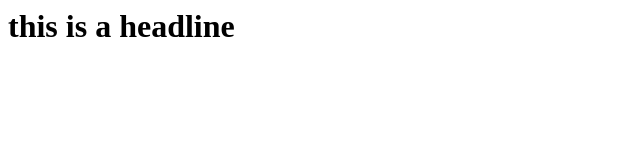
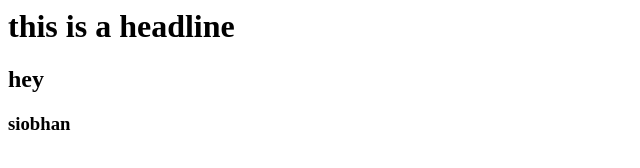
Before and after one commit to smorgan2782/class-four, a plain HTML site: page index.html in a window 1280 px wide. Shown: the whole page, without its empty margins (0-640 px from the left). Drawn offline with Linux system fonts and the light colour scheme.

Commit message:
another line of code

```diff
--- a/index.html
+++ b/index.html
@@ -1 +1,3 @@
 <h1>this is a headline</h1>
+<h2>hey</h2>
+<h3>siobhan</h3>
```
